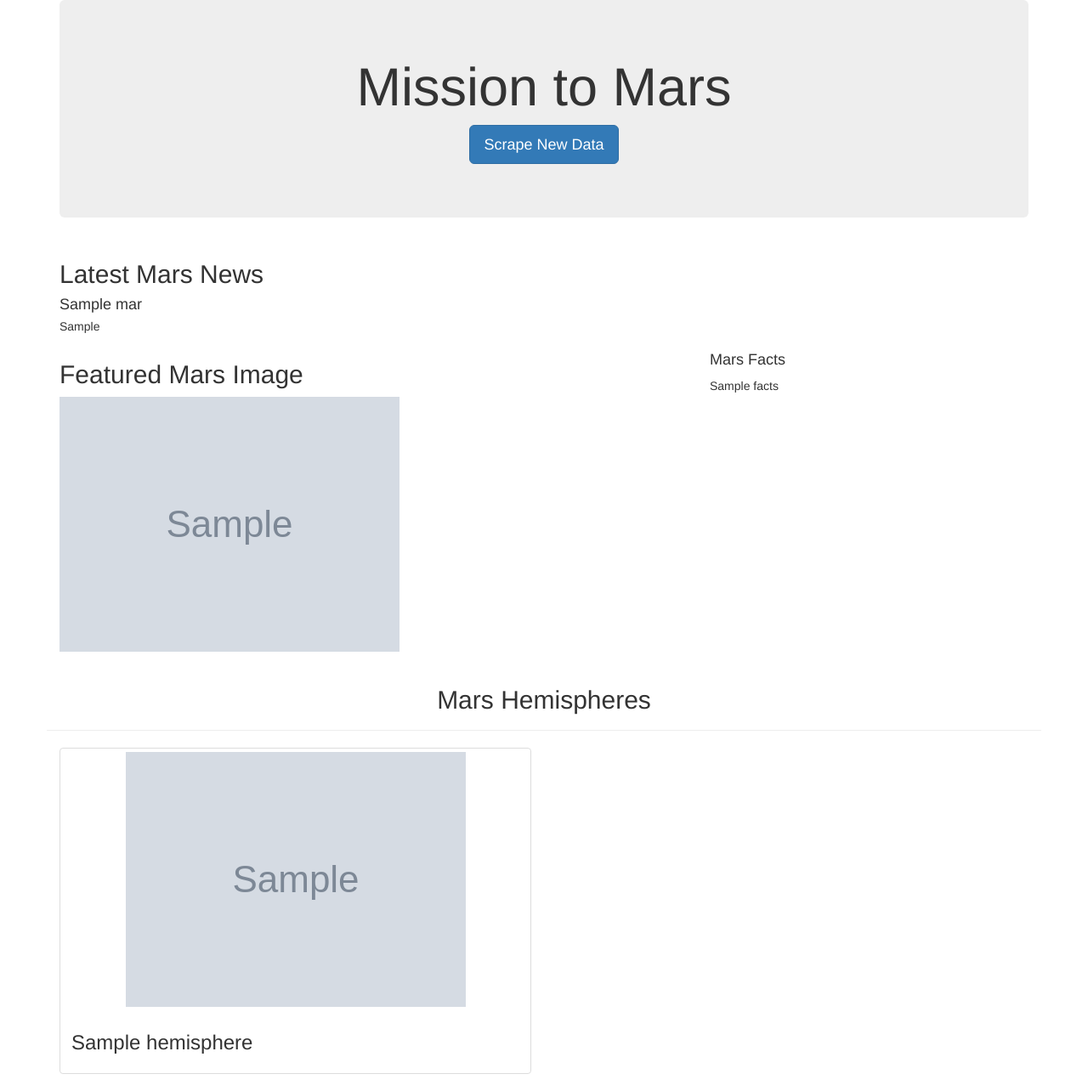
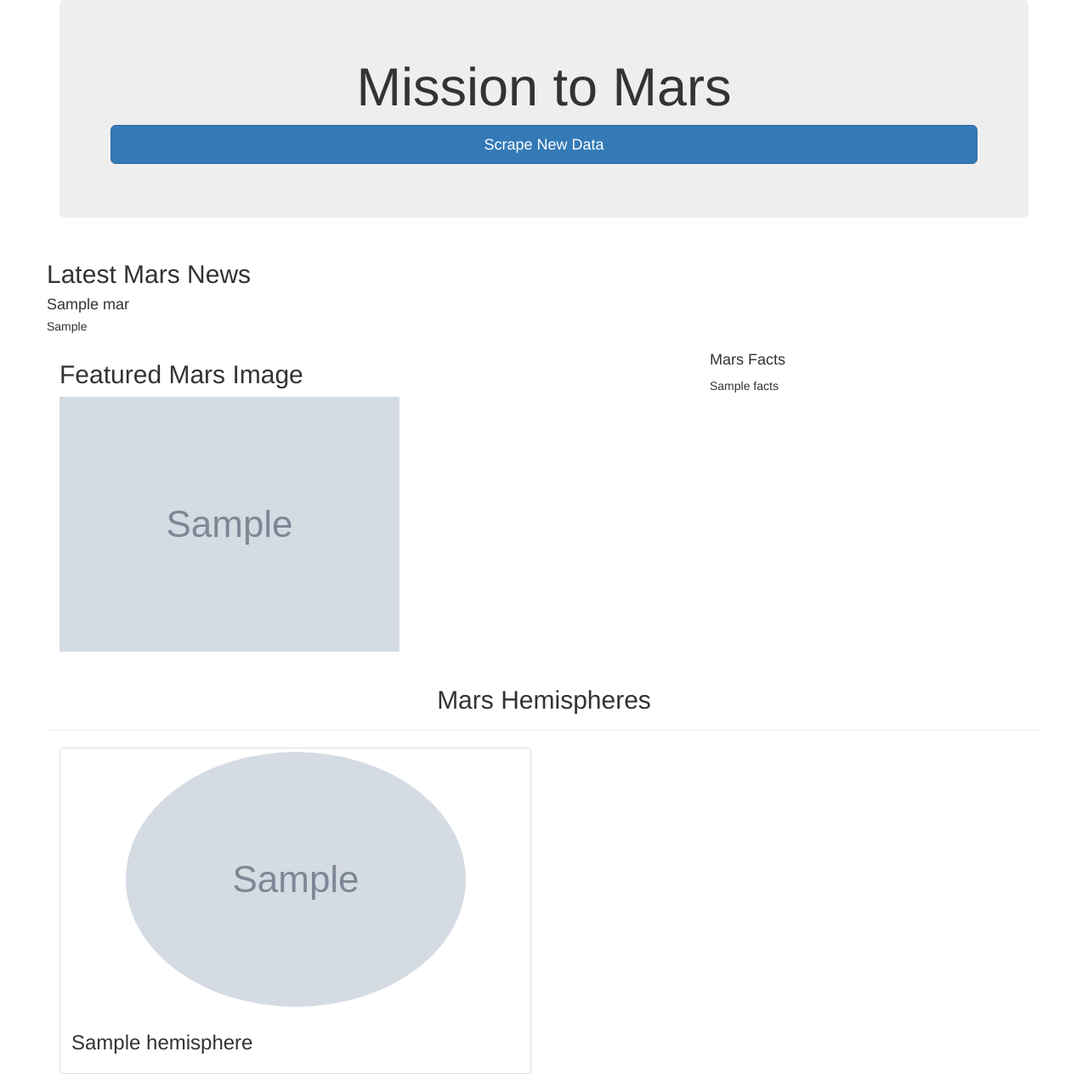
Before and after one commit to JSischo/Mission-to-Mars, a Flask app: page / in a window 1280 px wide. Shown: the whole page at 85% size. Run offline with Flask 2, Linux system fonts and the light colour scheme; grey boxes marked "Sample" are stand-in pictures; a database or web service that is not in the repository returns one stand-in record (values such as "Sample title"); some libraries are stand-ins or nearby versions.

Commit message:
Final uploads.

```diff
--- a/scraping.py
+++ b/scraping.py
@@ -6,7 +6,8 @@ import datetime as dt
 
 def scrape_all():
     # Initiate headless driver for deployment
-    browser = Browser('chrome', executable_path='C:\\Users\\drjef\\chromedriver\\chromedriver.exe', headless=True)
+    executable_path = {'executable_path': 'C:\\Users\\drjef\\chromedriver\\chromedriver.exe'}
+    browser = Browser('chrome', **executable_path, headless=True)
 
     news_title, news_paragraph = mars_news(browser)
 
--- a/templates/index.html
+++ b/templates/index.html
@@ -16,12 +16,12 @@
       <div class="jumbotron text-center">
         <h1>Mission to Mars</h1>
         <!-- Add a button to activate scraping script -->
-        <p><a class="btn btn-primary btn-lg" href="/scrape" role="button">Scrape New Data</a></p>
+        <p><a class="btn btn-primary btn-lg btn-block" href="/scrape" role="button">Scrape New Data</a></p>
       </div>
 
       <!-- Add section for Mars News -->
       <div class="row" id="mars-news">
-        <div class="col-md-12">
+        <div class="col-xs-12.col-md-8">
           <div class="media">
             <div class="media-body">
               <h2>Latest Mars News</h2>
@@ -63,7 +63,7 @@
         {% for hemisphere in mars.hemispheres %}
         <div class="col-md-6">
           <div class="thumbnail">
-            <img src="{{hemisphere.img_url | default('static/images/error.png', true)}}" alt="...">
+            <img src="{{hemisphere.img_url | default('static/images/error.png', true)}}" alt="..." class="img-circle">
             <div class="caption">
               <h3>{{hemisphere.title}}</h3>
             </div>
```
Also changed, not shown: 1 other file.
